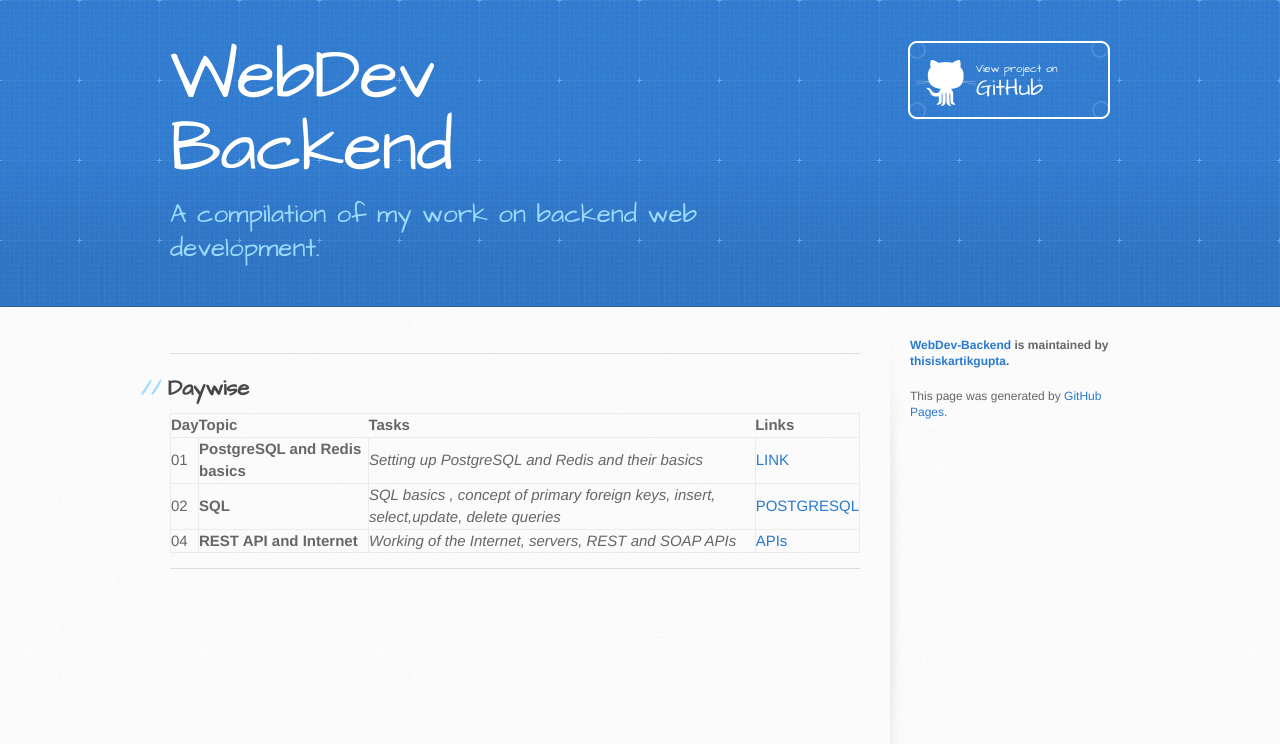
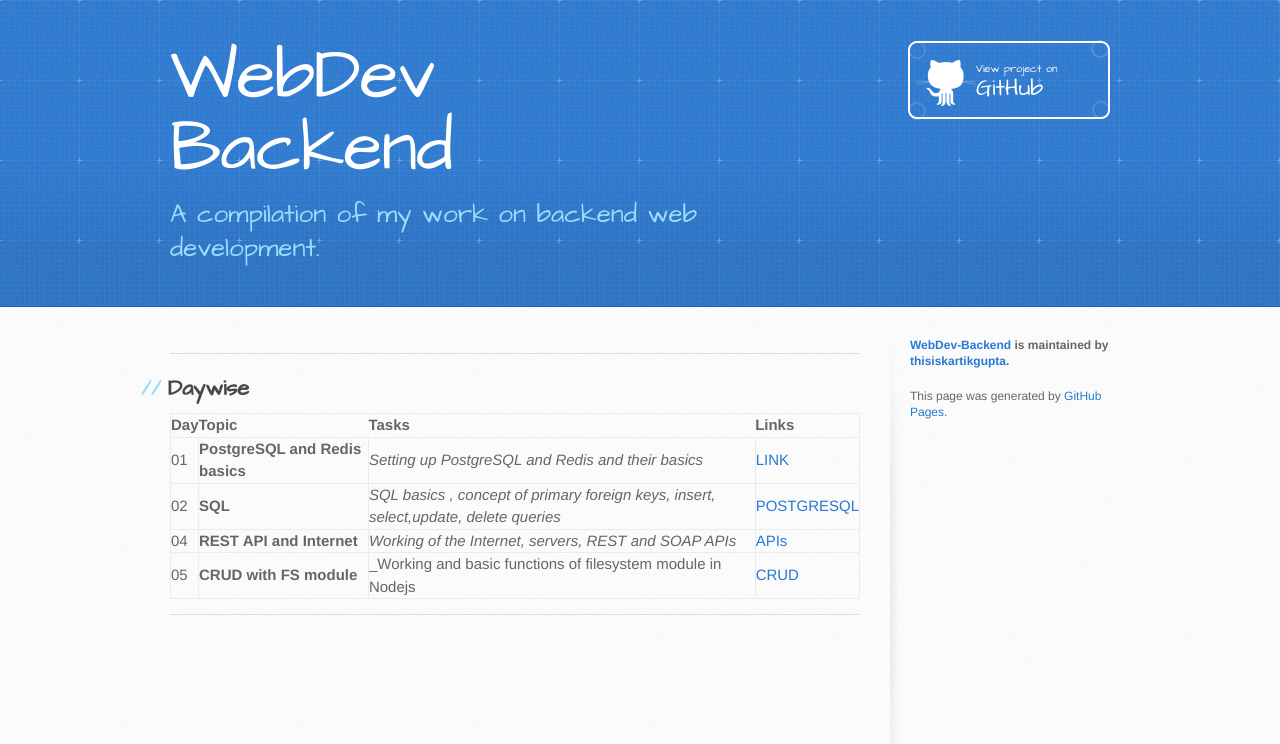
Before and after one commit to thisiskartikgupta/WebDev-Backend, a Jekyll site: the page built from index.md, in a window 1280 px wide. Shown: the top 744 px of the page. Built offline with Jekyll 4.4.1, drawn with Linux system fonts in a browser that asks for light colours.

Commit message:
Updated index.md

```diff
--- a/index.md
+++ b/index.md
@@ -11,5 +11,6 @@ layout: default
 | 01  | **PostgreSQL and Redis basics**   | _Setting up PostgreSQL and Redis and their basics_ | [LINK](https://github.com/thisiskartikgupta/WebDev-Backend/tree/main/01-postgres-and-redis-basics)
 | 02  | **SQL**                           | _SQL basics , concept of primary foreign keys, insert, select,update, delete queries_ | [POSTGRESQL](/md/02-postgres.md) |
 | 04  | **REST API and Internet**         | _Working of the Internet, servers, REST and SOAP APIs_ | [APIs](/md/04-rest-api-and-internet.md) |
+| 05  | **CRUD with FS module**           | _Working and basic functions of filesystem module in Nodejs | [CRUD](https://raw.githubusercontent.com/thisiskartikgupta/fileman/main/README.md) |
 
 * * *
```
